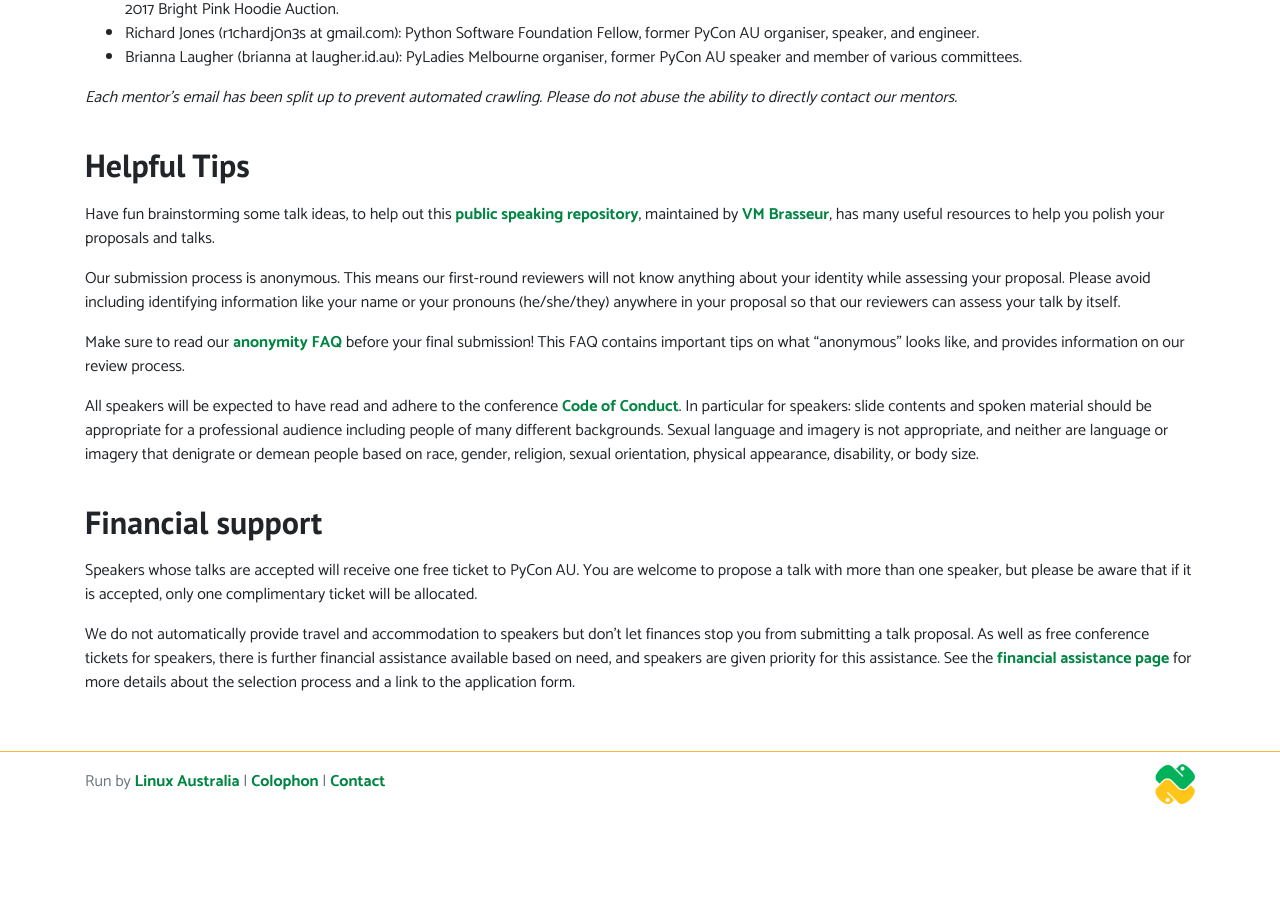
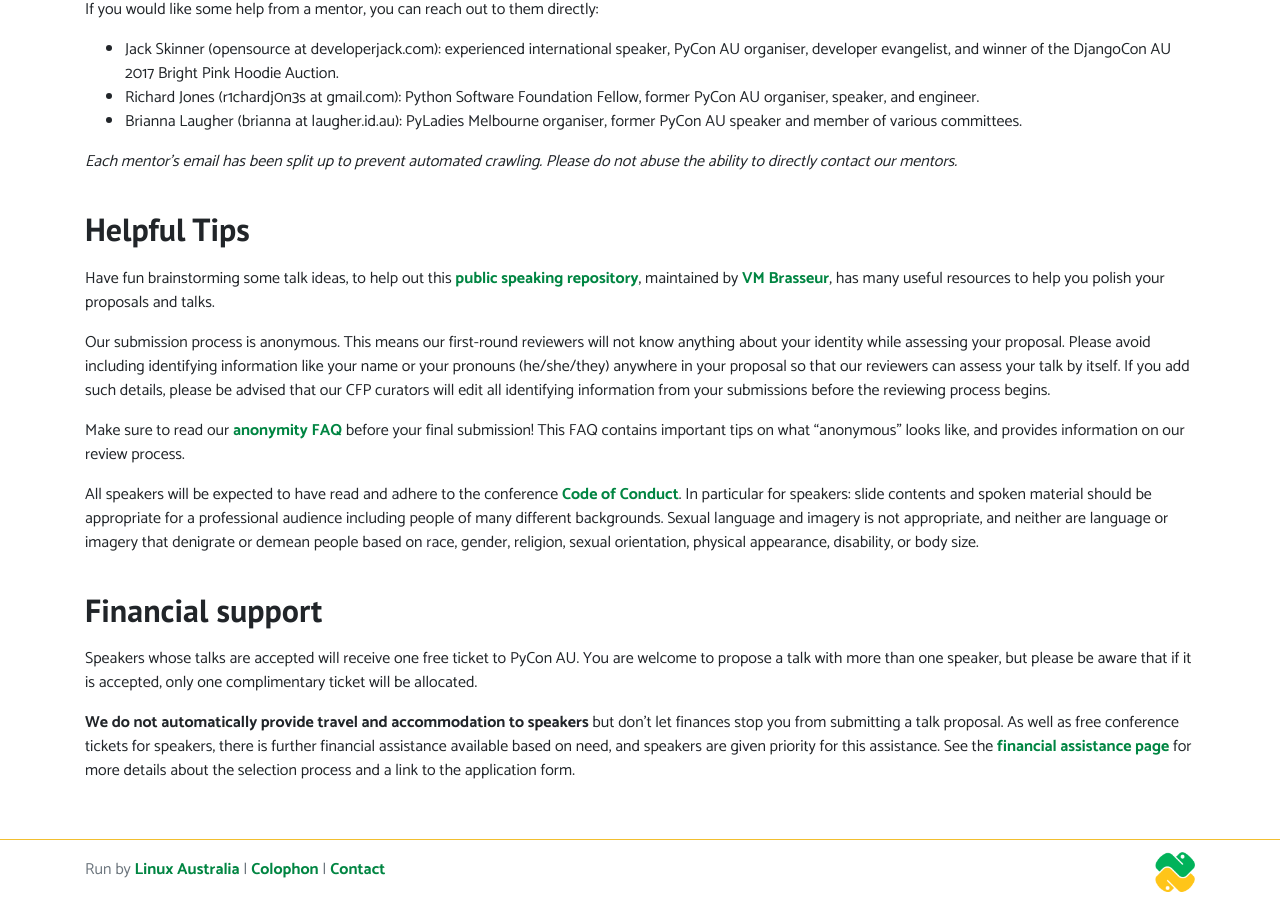
Before and after one commit to pyconau/2019.pycon-au.org, a Jekyll site: the page built from _pages/speak.md, in a window 1280 px wide and 900 px high, scrolled down 1330 px. Built offline with Jekyll 4.4.1, drawn with Linux system fonts in a browser that asks for light colours; before the commit the page ends 2142 px from its top, so only the background shows below that; some of the changed text lies outside the part shown.

Commit message:
Adding a few clarifying details

```diff
--- a/_pages/speak.md
+++ b/_pages/speak.md
@@ -21,6 +21,7 @@ We're happy to consider any talk which will be interesting and relevant to an au
 
 **The 2019 Call for Presentations (CFP) is open from Wednesday, April 3 [Anywhere On Earth (AoE)](https://en.wikipedia.org/wiki/Anywhere_on_Earth) to Sunday, May 5 AoE.**
 
+**Please note that talk acceptance does not include financial assistance to attend the conference.** If you require assistance with the costs of travelling to the conference and staying in Sydney during the conference, you must submit a separate financial aid application through [our website](/assistance/).
 
 ## <a name="topics"></a> Talk details
 
@@ -52,7 +53,7 @@ If you would like some help from a mentor, you can reach out to them directly:
 
 Have fun brainstorming some talk ideas, to help out this [public speaking repository](https://github.com/vmbrasseur/Public_Speaking), maintained by [VM Brasseur](https://twitter.com/vmbrasseur), has many useful resources to help you polish your proposals and talks.
 
-Our submission process is anonymous. This means our first-round reviewers will not know anything about your identity while assessing your proposal. Please avoid including identifying information like your name or your pronouns (he/she/they) anywhere in your proposal so that our reviewers can assess your talk by itself.
+Our submission process is anonymous. This means our first-round reviewers will not know anything about your identity while assessing your proposal. Please avoid including identifying information like your name or your pronouns (he/she/they) anywhere in your proposal so that our reviewers can assess your talk by itself. If you add such details, please be advised that our CFP curators will edit all identifying information from your submissions before the reviewing process begins.
 
 Make sure to read our [anonymity FAQ](/cfp-guidelines/) before your final submission! This FAQ contains important tips on what "anonymous" looks like, and provides information on our review process.
 
@@ -62,4 +63,4 @@ All speakers will be expected to have read and adhere to the conference [Code of
 
 Speakers whose talks are accepted will receive one free ticket to PyCon AU. You are welcome to propose a talk with more than one speaker, but please be aware that if it is accepted, only one complimentary ticket will be allocated.
 
-We do not automatically provide travel and accommodation to speakers but don't let finances stop you from submitting a talk proposal. As well as free conference tickets for speakers, there is further financial assistance available based on need, and speakers are given priority for this assistance. See the [financial assistance page](/assistance/) for more details about the selection process and a link to the application form.
+**We do not automatically provide travel and accommodation to speakers** but don't let finances stop you from submitting a talk proposal. As well as free conference tickets for speakers, there is further financial assistance available based on need, and speakers are given priority for this assistance. See the [financial assistance page](/assistance/) for more details about the selection process and a link to the application form.
```
